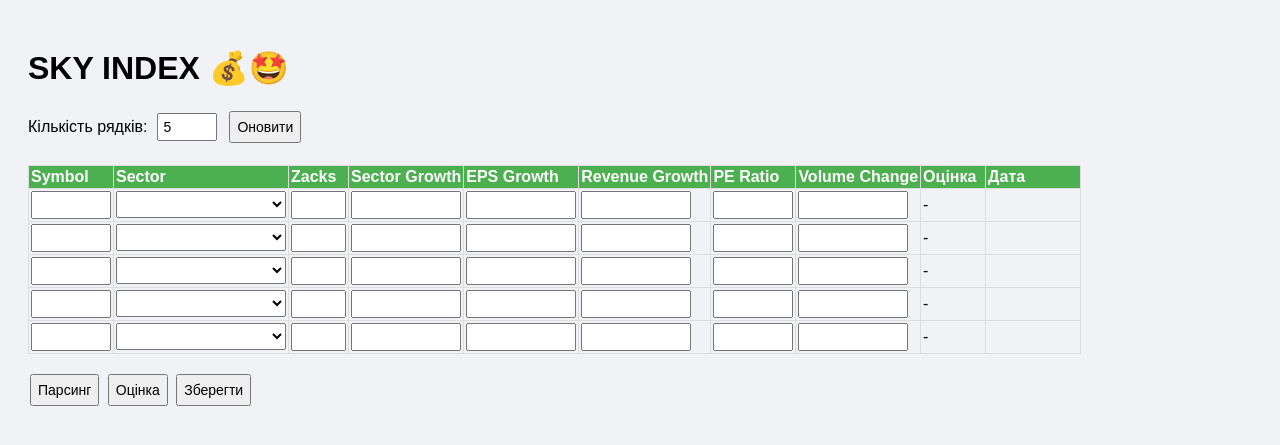
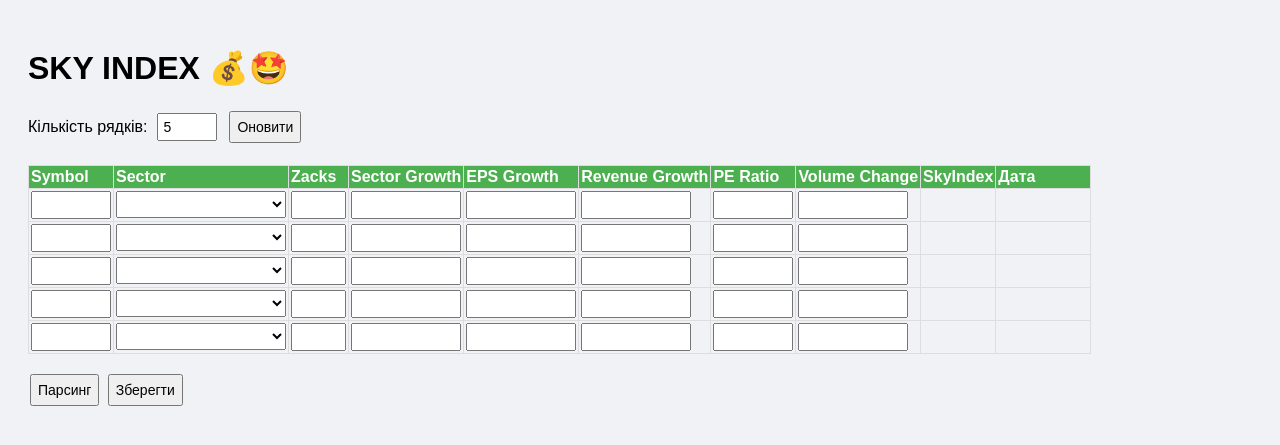
Before and after one commit to YuriiPoltavets/IndexSky, a Flask app: page / in a window 1280 px wide. Shown: the top 445 px of the page. Run offline with Flask 3, Linux system fonts and the light colour scheme.

Commit message:
Remove old evaluation field

```diff
--- a/app.py
+++ b/app.py
@@ -1,7 +1,6 @@
 from flask import Flask, render_template, request, jsonify
 from datetime import datetime
 from data_fetcher.zacks import get_zacks_rank
-from logic.rating import evaluate_rating
 from sector_manager import get_sector_from_cache, add_sector
 from data_fetcher.yfinance_data import get_sector_yf
 from logic.normalization import normalize_row
@@ -46,7 +45,7 @@ def empty_row():
     return {
         "Symbol": "",
         **{key: "" for key in HEADERS},
-        "Оцінка": "-",
+        "skyindex_score": None,
         "Дата": ""
     }
 
@@ -133,9 +132,6 @@ def index():
                 for key, value in parsed.items():
                     rows[i][key] = value
                 rows[i]['Дата'] = datetime.today().strftime('%Y-%m-%d')
-            elif action == "evaluate":
-                rows[i]['Оцінка'] = evaluate_rating(rows[i])
-                rows[i]['Дата'] = datetime.today().strftime('%Y-%m-%d')
             elif action == "save":
                 if symbol and rows[i].get('Sector'):
                     add_sector(symbol, rows[i]['Sector'])
--- a/database/database.py
+++ b/database/database.py
@@ -10,6 +10,7 @@ CREATE TABLE IF NOT EXISTS stock_metrics (
     id INTEGER PRIMARY KEY AUTOINCREMENT,
     symbol TEXT,
     zacks_rank_norm REAL,
+    skyindex_score REAL,
     date TEXT
 );
 """
--- a/logic/normalization.py
+++ b/logic/normalization.py
@@ -1,5 +1,7 @@
 import datetime
 from typing import Any, Dict, Optional
+
+from .rating import calculate_skyindex_score
 
 
 def _get_value(data: Dict[str, Any], *keys: str) -> Optional[str]:
@@ -94,6 +96,8 @@ def normalize_row(row: Dict[str, Any]) -> Optional[Dict[str, Any]]:
     if all(v is None for v in metrics.values()):
         return None
 
+    skyindex_score = calculate_skyindex_score(metrics)
+
     return {
         'symbol': symbol,
         'date': date_str,
@@ -102,4 +106,5 @@ def normalize_row(row: Dict[str, Any]) -> Optional[Dict[str, Any]]:
         'close_price': None,
         'price_change_today': None,
         'price_at_parse': None,
+        'skyindex_score': skyindex_score,
     }
--- a/logic/save_handler.py
+++ b/logic/save_handler.py
@@ -14,6 +14,7 @@ CREATE TABLE IF NOT EXISTS stock_metrics (
   close_price REAL,
   price_change_today REAL,
   price_at_parse REAL,
+  skyindex_score REAL,
   metrics TEXT,
   UNIQUE(symbol, date)
 );
@@ -38,13 +39,14 @@ def save_row(row: Dict[str, Any]) -> Dict[str, Any]:
 
             sql = (
                 "INSERT INTO stock_metrics (symbol, date, open_price, close_price, "
-                "price_change_today, price_at_parse, metrics) "
-                "VALUES (?, ?, ?, ?, ?, ?, ?) "
+                "price_change_today, price_at_parse, skyindex_score, metrics) "
+                "VALUES (?, ?, ?, ?, ?, ?, ?, ?) "
                 "ON CONFLICT(symbol, date) DO UPDATE SET "
                 "open_price=excluded.open_price, "
                 "close_price=excluded.close_price, "
                 "price_change_today=excluded.price_change_today, "
                 "price_at_parse=excluded.price_at_parse, "
+                "skyindex_score=excluded.skyindex_score, "
                 "metrics=excluded.metrics"
             )
 
@@ -57,6 +59,7 @@ def save_row(row: Dict[str, Any]) -> Dict[str, Any]:
                     row.get("close_price"),
                     row.get("price_change_today"),
                     row.get("price_at_parse"),
+                    row.get("skyindex_score"),
                     json.dumps(metrics),
                 ),
             )
--- a/templates/index.html
+++ b/templates/index.html
@@ -112,7 +112,7 @@
                         <th data-tooltip="Зростання виручки компанії">Revenue Growth</th>
                         <th data-tooltip="Співвідношення ціни до прибутку">PE Ratio</th>
                         <th data-tooltip="Зміна обсягу торгів за добу">Volume Change</th>
-                        <th data-tooltip="Підсумкова оцінка моделі">Оцінка</th>
+                        <th data-tooltip="Підсумкова оцінка моделі">SkyIndex</th>
                         <th data-tooltip="Дата, на яку зібрані ці дані">Дата</th>
                     </tr>
                 </thead>
@@ -135,7 +135,11 @@
                         <td><input type="text" class="revenue-growth" name="revenue_growth_{{ i }}" value="{{ row['Revenue Growth'] }}"></td>
                         <td><input type="text" class="pe-ratio" name="pe_ratio_{{ i }}" value="{{ row['PE Ratio'] }}"></td>
                         <td><input type="text" class="volume-change" name="volume_change_{{ i }}" value="{{ row['Volume Change'] }}"></td>
-                        <td style="width: 60px;">{{ row['Оцінка'] }}</td>
+                        <td style="width: 60px;">
+                            {% if row['skyindex_score'] is not none %}
+                                {{ '%.2f'|format(row['skyindex_score']) }}
+                            {% endif %}
+                        </td>
                         <td class="date-cell" style="width: 90px;">{{ row['Дата'] }}</td>
                     </tr>
                     {% endfor %}
@@ -145,7 +149,6 @@
 
         <br>
         <button name="action" value="parse">Парсинг</button>
-        <button name="action" value="evaluate">Оцінка</button>
         <button type="button" onclick="handleSave()">Зберегти</button>
     </form>
     <script src="{{ url_for('static', filename='save.js') }}"></script>
```
Also changed, not shown: logic/rating.py (+12 -0 lines).
